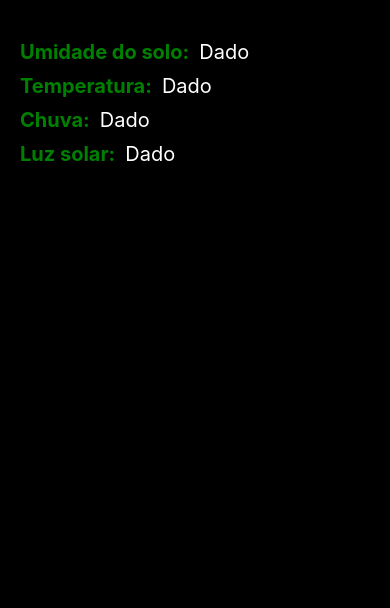
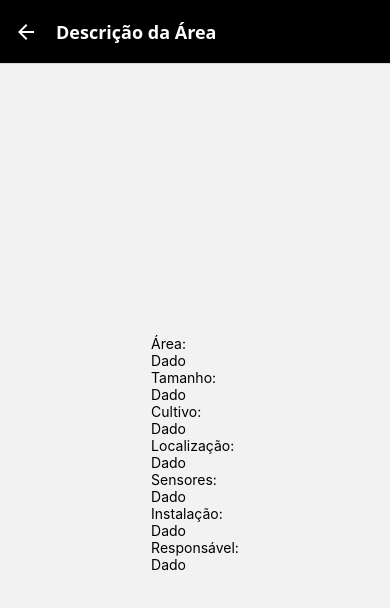
Before and after one commit to Ingrid3ds2025/TCC-INGRID, a React Native app: screen /DescricaoArea in a window 390 px wide. Shown: the top 608 px of the page. Built offline with nearby package versions, Linux system fonts and the light colour scheme.

Commit message:
Add files via upload

```diff
--- a/App.js
+++ b/App.js
@@ -11,65 +11,65 @@ const Stack = createNativeStackNavigator();
 export default function App() {
   return (
 
-      //  <NavigationContainer>
-      //    <Stack.Navigator>
-      //      <Stack.Screen
-      //        name="TelaInicial"
-      //        component={TelaInicial}
-      //         options={{headerShown: false}}
-      //       />
+        <NavigationContainer>
+          <Stack.Navigator>
+            <Stack.Screen
+              name="TelaInicial"
+              component={TelaInicial}
+               options={{headerShown: false}}
+             />
 
-      //       <Stack.Screen
-      //         name="SobreProduto"
-      //         component={SobreProduto}
-      //         options={{
-      //           title: 'Sobre o Produto',
-      //           headerStyle: {
-      //             backgroundColor: 'black',
-      //           },
-      //           headerTintColor: 'white',
-      //           headerTitleStyle: {
-      //             fontWeight: 'bold',
-      //           },
+             <Stack.Screen
+               name="SobreProduto"
+               component={SobreProduto}
+               options={{
+                 title: 'Sobre o Produto',
+                 headerStyle: {
+                   backgroundColor: 'black',
+                 },
+                 headerTintColor: 'white',
+                 headerTitleStyle: {
+                   fontWeight: 'bold',
+                 },
 
-      //         }}
-      //       />
+               }}
+             />
 
-      //       <Stack.Screen
-      //         name="RelatorioGeral"
-      //         component={RelatorioGeral}
-      //         options={{
-      //           title: 'Relatório Geral',
-      //           headerStyle: {
-      //             backgroundColor: 'black',
-      //           },
-      //           headerTintColor: 'white',
-      //           headerTitleStyle: {
-      //             fontWeight: 'bold',
-      //           },
+             <Stack.Screen
+               name="RelatorioGeral"
+               component={RelatorioGeral}
+               options={{
+                 title: 'Relatório Geral',
+                 headerStyle: {
+                   backgroundColor: 'black',
+                 },
+                 headerTintColor: 'white',
+                 headerTitleStyle: {
+                   fontWeight: 'bold',
+                 },
 
-      //         }}
-      //       />
+               }}
+             />
 
-      //       <Stack.Screen
-      //         name="DescricaoArea"
-      //         component={DescricaoArea}
-      //         options={{
-      //           title: 'Descrição da Área',
-      //           headerStyle: {
-      //             backgroundColor: 'black',
-      //           },
-      //           headerTintColor: 'white',
-      //           headerTitleStyle: {
-      //             fontWeight: 'bold',
-      //           },
+             <Stack.Screen
+               name="DescricaoArea"
+               component={DescricaoArea}
+               options={{
+                 title: 'Descrição da Área',
+                 headerStyle: {
+                   backgroundColor: 'black',
+                 },
+                 headerTintColor: 'white',
+                 headerTitleStyle: {
+                   fontWeight: 'bold',
+                 },
 
-      //         }}
-      //       />
-      //     </Stack.Navigator>
-      //  </NavigationContainer>
+               }}
+             />
+           </Stack.Navigator>
+        </NavigationContainer>
 
-    //   <SobreProduto/>
-     <RelatorioGeral/>
+    //    <SobreProduto/>
+    //  <RelatorioGeral/>
   );
 }
--- a/src/descricaoArea.jsx
+++ b/src/descricaoArea.jsx
@@ -5,7 +5,42 @@ class DescricaoArea extends Component {
   render() {
     return (
       <View style={styles.container}>
-        <Text>DescricaoArea</Text>
+        <View style={styles.campo}>
+                    <View>
+                        <Text style={styles.subtitulo}>Área:</Text>
+                        <Text style={styles.dado}>Dado</Text>
+                    </View>
+
+                    <View style={styles.campo}>
+                        <Text style={styles.subtitulo}>Tamanho:</Text>
+                        <Text style={styles.dado}>Dado</Text>
+                    </View>
+
+                    <View style={styles.campo}>
+                        <Text style={styles.subtitulo}>Cultivo:</Text>
+                        <Text style={styles.dado}>Dado</Text>
+                    </View>
+
+                    <View style={styles.campo}>
+                        <Text style={styles.subtitulo}>Localização:</Text>
+                        <Text style={styles.dado}>Dado</Text>
+                    </View>
+
+                    <View style={styles.campo}>
+                        <Text style={styles.subtitulo}>Sensores:</Text>
+                        <Text style={styles.dado}>Dado</Text>
+                    </View>
+
+                    <View style={styles.campo}>
+                        <Text style={styles.subtitulo}>Instalação:</Text>
+                        <Text style={styles.dado}>Dado</Text>
+                    </View>
+
+                    <View style={styles.campo}>
+                        <Text style={styles.subtitulo}>Responsável:</Text>
+                        <Text style={styles.dado}>Dado</Text>
+                    </View>
+        </View>
       </View>
     );
   }
--- a/src/relatorioGeral.jsx
+++ b/src/relatorioGeral.jsx
@@ -1,5 +1,5 @@
 import React, { Component } from 'react';
-import { View, Text, StyleSheet } from 'react-native';
+import { View, Text, StyleSheet, Image } from 'react-native';
 
 class RelatorioGeral extends Component {
   render() {
@@ -30,7 +30,15 @@ class RelatorioGeral extends Component {
         {/*GRÁFICO */}
 
         <View style={styles.grafico}>
-            <Text>Irrigação Realizada em 3 meses </Text>
+            <Text style={styles.textIrrigacao}>Irrigação Realizada em 3 meses </Text>
+
+            {/*GRAFICO AQUI */}
+            <Image
+              source={require('../imagens/graficoIlustrativo.png')}
+              style={{ width: 300, height: 300}}
+            />
+
+            <Text style={styles.textRepresentacao}>Representação Gráfica</Text>
         </View>
 
       </View>
@@ -42,8 +50,8 @@ const styles = StyleSheet.create({
   container: {
     flex: 1,
     backgroundColor: 'black',
-    justifyContent: 'flex-start',
-    alignItems: 'flex-start', // <-- importante para deixar os filhos no início horizontalmente
+    justifyContent: 'center',
+    alignItems: 'center', // <-- importante para deixar os filhos no início horizontalmente
     padding: 20
   },
 
@@ -70,6 +78,26 @@ const styles = StyleSheet.create({
   dado:{
     color: 'white',
     fontSize: 20,
+  },
+
+  grafico:{
+    alignItems: 'center',
+    justifyContent: 'center',
+    flexDirection: 'column',
+    marginTop: 30
+  },
+
+  textIrrigacao:{
+    color: 'white',
+    fontSize: 15,
+    fontWeight: '600',
+    marginBottom: 20
+  },
+
+  textRepresentacao:{
+    color: 'white',
+    marginTop: 20,
+    marginBottom: 40
   }
 });
 
--- a/src/sobreProduto.jsx
+++ b/src/sobreProduto.jsx
@@ -37,7 +37,7 @@ const styles = StyleSheet.create({
     justifyContent: 'center',
     alignItems: 'center',
     backgroundColor: 'black',
-    marginTop: 40,
+    marginTop: 70,
     marginBottom: 0
   },
 
```
Also changed, not shown: imagens/graficoIlustrativo.png (added).
